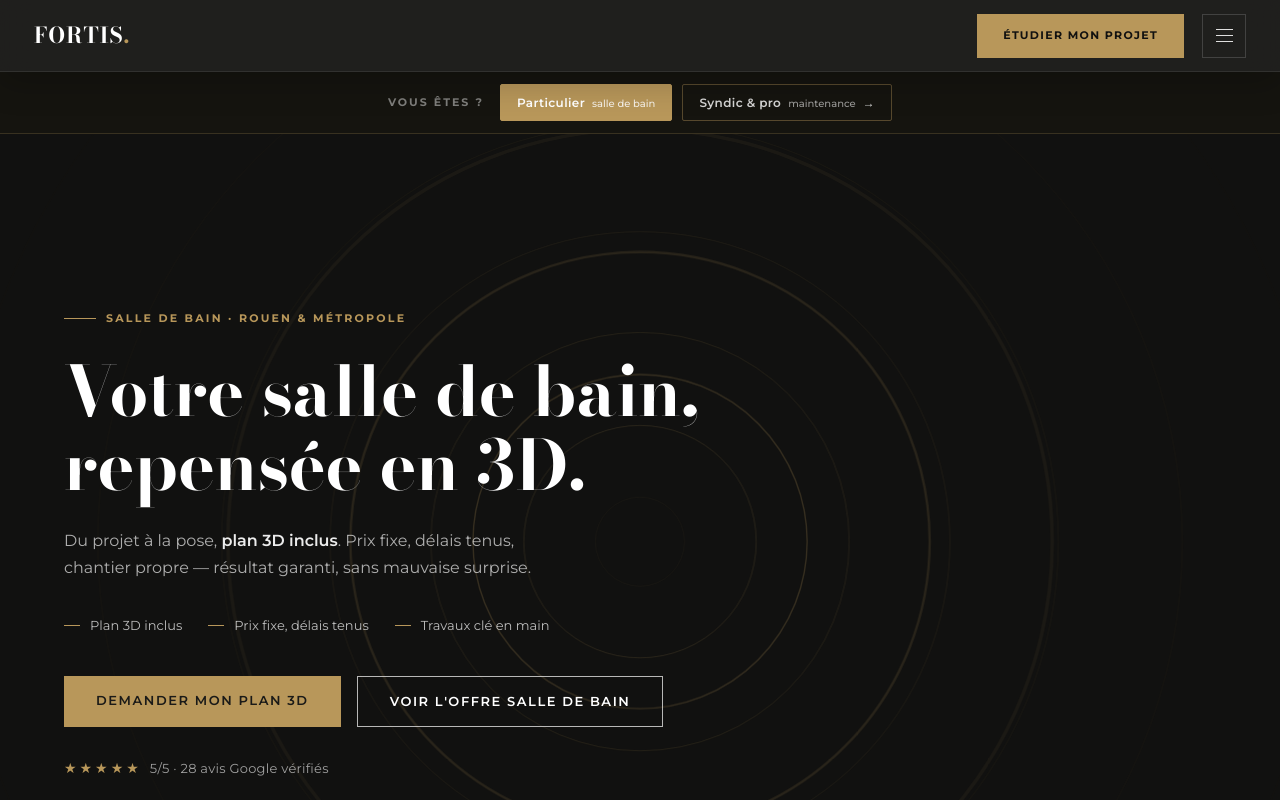
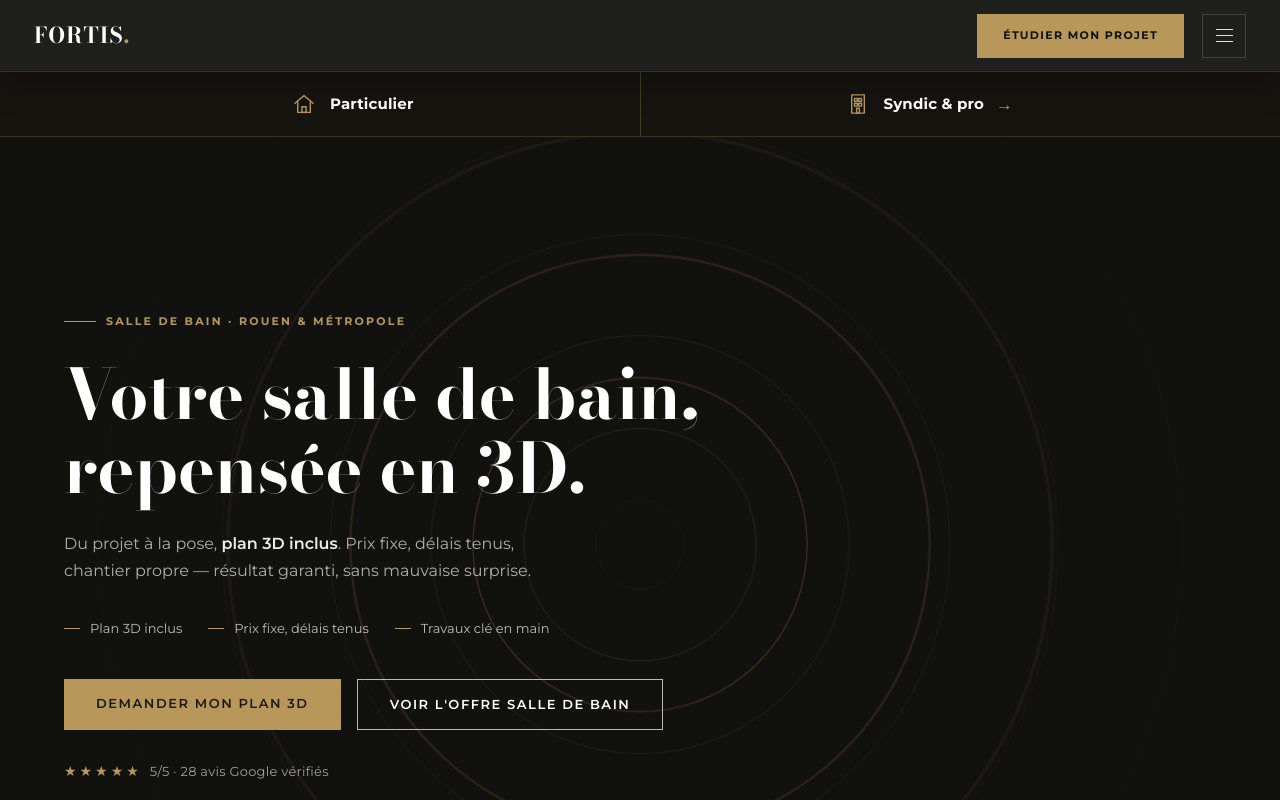
Before and after one commit to mbiville-hash/fortisrenovation, a Next.js app: page / in a window 1280 px wide. Shown: the top 800 px of the page. Built offline with nearby package versions, Linux system fonts and the light colour scheme.

Commit message:
refonte aiguillage: barre scindee 50/50 avec icones (maison/immeuble), plus lisible

```diff
--- a/components/Aiguillage.tsx
+++ b/components/Aiguillage.tsx
@@ -5,27 +5,35 @@ export default function Aiguillage() {
     <>
       <style>{`
         .aig { margin-top: 72px; background: #15140f; border-bottom: 1px solid rgba(184,151,90,0.22); }
-        .aig-inner { display: flex; align-items: center; justify-content: center; gap: 16px; padding: 12px 20px; flex-wrap: wrap; }
-        .aig-label { font-size: 11px; font-weight: 700; letter-spacing: 0.18em; text-transform: uppercase; color: rgba(255,255,255,0.45); }
-        .aig-opts { display: flex; gap: 10px; }
-        .aig-opt { display: inline-flex; align-items: baseline; gap: 7px; font-size: 12px; font-weight: 600; letter-spacing: 0.03em; padding: 8px 16px; border: 1px solid rgba(184,151,90,0.4); border-radius: 2px; white-space: nowrap; transition: background 0.2s, border-color 0.2s, color 0.2s; }
-        .aig-opt small { font-weight: 500; opacity: 0.7; letter-spacing: 0; }
-        .aig-active { background: var(--gold); color: #fff; border-color: var(--gold); }
-        .aig-active small { opacity: 0.85; }
-        .aig-link { color: rgba(255,255,255,0.82); }
-        .aig-link:hover { border-color: var(--gold); color: var(--gold); background: rgba(184,151,90,0.07); }
-        @media (max-width: 600px) {
-          .aig-inner { gap: 9px; padding: 11px 12px; }
-          .aig-label { width: 100%; text-align: center; }
-          .aig-opt { font-size: 11.5px; padding: 7px 12px; }
+        .aig-split { display: flex; }
+        .aig-half {
+          flex: 1; display: flex; align-items: center; justify-content: center; gap: 12px;
+          padding: 18px 18px; color: #fff; transition: background 0.15s ease;
+        }
+        .aig-half:first-child { border-right: 1px solid rgba(184,151,90,0.3); }
+        .aig-half:hover { background: rgba(184,151,90,0.08); }
+        .aig-half svg { width: 28px; height: 28px; flex-shrink: 0; }
+        .aig-half svg g { fill: none; stroke: var(--gold); stroke-width: 2; stroke-linecap: round; stroke-linejoin: round; }
+        .aig-lab { font-size: 15px; font-weight: 700; letter-spacing: 0.01em; }
+        .aig-arr { color: var(--gold); font-size: 17px; line-height: 1; }
+        @media (max-width: 560px) {
+          .aig-half { padding: 14px 10px; gap: 8px; }
+          .aig-lab { font-size: 13.5px; }
+          .aig-half svg { width: 23px; height: 23px; }
         }
       `}</style>
       <div className="aig">
-        <div className="aig-inner">
-          <span className="aig-label">Vous êtes ?</span>
-          <div className="aig-opts">
-            <span className="aig-opt aig-active">Particulier <small>salle de bain</small></span>
-            <Link href="/professionnels" className="aig-opt aig-link">Syndic &amp; pro <small>maintenance</small> →</Link>
+        <div className="container">
+          <div className="aig-split">
+            <Link href="/salle-de-bain-rouen" className="aig-half">
+              <svg viewBox="0 0 40 40" aria-hidden="true"><g><path d="M7 19 L20 8 L33 19" /><path d="M11 17 V32 H29 V17" /><rect x="17" y="24" width="6" height="8" /></g></svg>
+              <span className="aig-lab">Particulier</span>
+            </Link>
+            <Link href="/professionnels" className="aig-half">
+              <svg viewBox="0 0 40 40" aria-hidden="true"><g><rect x="11" y="7" width="18" height="26" /><rect x="15" y="12" width="4" height="4" /><rect x="21" y="12" width="4" height="4" /><rect x="15" y="19" width="4" height="4" /><rect x="21" y="19" width="4" height="4" /><rect x="18" y="26" width="4" height="7" /></g></svg>
+              <span className="aig-lab">Syndic &amp; pro</span>
+              <span className="aig-arr" aria-hidden="true">→</span>
+            </Link>
           </div>
         </div>
       </div>
```
